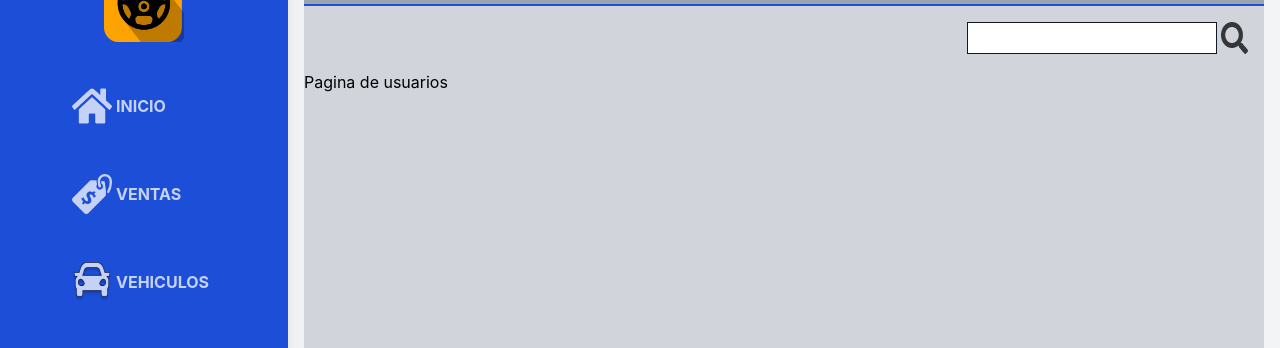
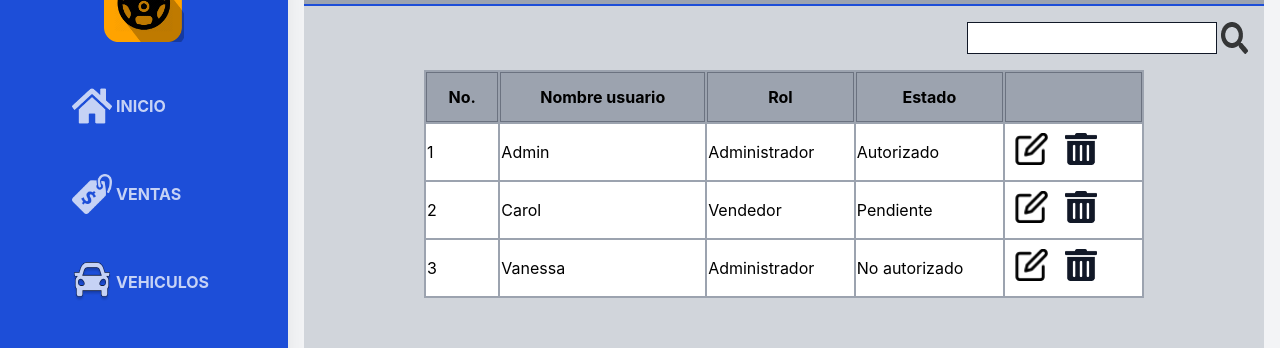
Before and after one commit to devRookies1/Proyecto-Ciclo-3, a React (Create React App) app: page /usuarios in a window 1280 px wide. Shown: the part 146-494 px from the top of the page. Built offline with nearby package versions, Linux system fonts and the light colour scheme.

Commit message:
Agregar tablas de interfaz de usuario

```diff
--- a/src/pages/Usuarios.jsx
+++ b/src/pages/Usuarios.jsx
@@ -1,13 +1,79 @@
 import SectionMain from 'components/SectionMain'
 import React from 'react'
 import usuarios1 from 'media/usuarios1.png'
+import editar from 'media/editar.png'
+import eliminar from 'media/eliminar.png'
 
 const Usuarios = () => {
     return (
         <SectionMain nombre='usuarios' logo={usuarios1} >
-         Pagina de usuarios
+          <TablaUsuarios/>
         </SectionMain>
     )
 }
 
+const TablaUsuarios = () => {
+    return (
+        <div className="flex flex-col items-center justify-center">
+        <table className=" border-separate bg-gray-400 w-3/4">
+            <thead>
+                <tr>
+
+                    <th className=" border-solid border-separate border border-gray-500 p-3">No.</th>
+                    <th className="border-separate border border-gray-500 p-3">Nombre usuario</th>
+                    <th className="border-separate border border-gray-500 p-3">Rol</th>
+                    <th className="border-separate border border-gray-500 p-3">Estado</th>
+                    <th className="border-separate border border-gray-500 p-3"></th>
+                </tr>
+            </thead>
+            <tbody className="bg-white">
+                <tr>
+                    <td>1</td>
+                    <td>Admin</td>
+                    <td>Administrador</td>
+                    <td>Autorizado</td>
+                    <td>
+                    <button>
+                    <img className='h-8 m-2 transform hover:scale-110' src={editar} alt="editar" />
+                    </button>
+                    <button>
+                    <img className='h-8 m-2 transform hover:scale-110' src={eliminar} alt="eliminar" />
+                    </button>
+                    </td>
+                </tr>
+                <tr>
+                    <td>2</td>
+                    <td>Carol</td>
+                    <td>Vendedor</td>
+                    <td>Pendiente</td>
+                    <td>
+                    <button>
+                    <img className='h-8 m-2 transform hover:scale-110' src={editar} alt="editar" />
+                    </button>
+                    <button>
+                    <img className='h-8 m-2 transform hover:scale-110' src={eliminar} alt="eliminar" />
+                    </button>
+                    </td>
+                </tr>
+                <tr>
+                    <td>3</td>
+                    <td>Vanessa</td>
+                    <td>Administrador</td>
+                    <td>No autorizado</td>
+                    <td>
+                    <button>
+                    <img className='h-8 m-2 transform hover:scale-110' src={editar} alt="editar" />
+                    </button>
+                    <button>
+                    <img className='h-8 m-2 transform hover:scale-110' src={eliminar} alt="eliminar" />
+                    </button>
+                    </td>
+                </tr>
+            </tbody>
+        </table>
+      </div>
+    )
+}
+
+
 export default Usuarios
```
